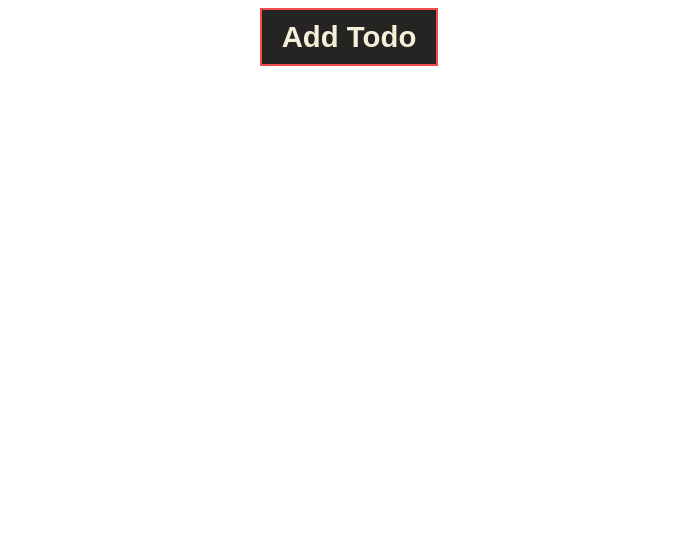
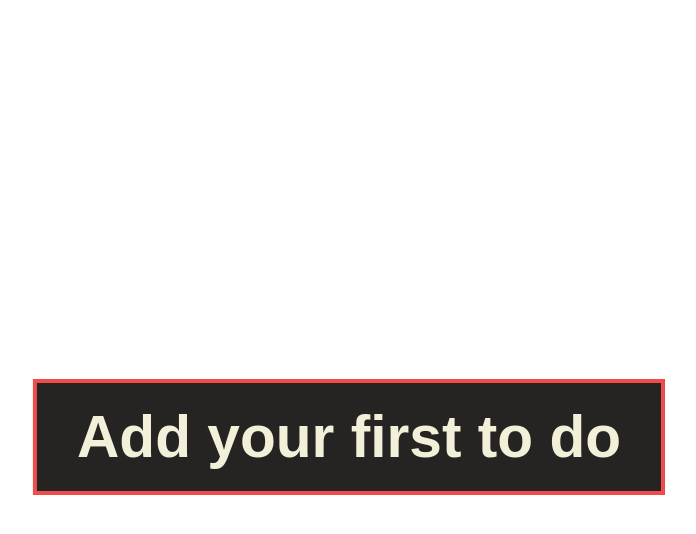
Before and after one commit to hekotok/todos, a Vue app: page / in a window 1280 px wide. Shown: the top 534 px of the page, without its empty margins (291-987 px from the left). Built offline with nearby package versions, Linux system fonts and the light colour scheme.

Commit message:
update styles

```diff
--- a/src/components/ToDo/ToDoList.vue
+++ b/src/components/ToDo/ToDoList.vue
@@ -18,8 +18,8 @@
                     maxlength="25"
                 />
             </transition>
-            <action-button @click="isShowModal = true">
-                Add Todo
+            <action-button @click="isShowModal = true" :class="{'todo--first': !todos.length}">
+                {{ todos.length ? 'Add to do' : 'Add your first to do' }}
             </action-button>
         </section>
         <section class="todos-container">
@@ -75,6 +75,11 @@ section {
     }
 }
 
+.todo--first {
+    transition: transform .5s 1s !important;
+    transform: translateY(50vh) scale(2) !important;
+}
+
 .todos-container {
     display: flex;
     flex-direction: column;
@@ -118,11 +123,11 @@ section {
 
 @keyframes input-fall {
     0% {
-        transform: translateY(-100px) translatex(-30px)
+        transform: translateY(-100px) translateX(-30px)
     }
     50% {
         transform-origin: left bottom;
-        transform: rotate(10deg) translateY(-100px) translatex(-30px)
+        transform: rotate(10deg) translateY(-100px) translateX(-30px)
     }
     100% {
         transform: translateY(0)
--- a/src/components/UI/InputField.vue
+++ b/src/components/UI/InputField.vue
@@ -44,7 +44,7 @@ export default {
     //eslint-disable-next-line
     setup({ modelValue, isBlack }, { emit }) {
         const inputValue = ref(modelValue)
-        const dinamicColor = ref(isBlack ? '#252422' : '#f2f0d8')
+        const dinamicColor = isBlack ? '#252422' : '#f2f0d8'
 
         watch(
             () => modelValue,
```
